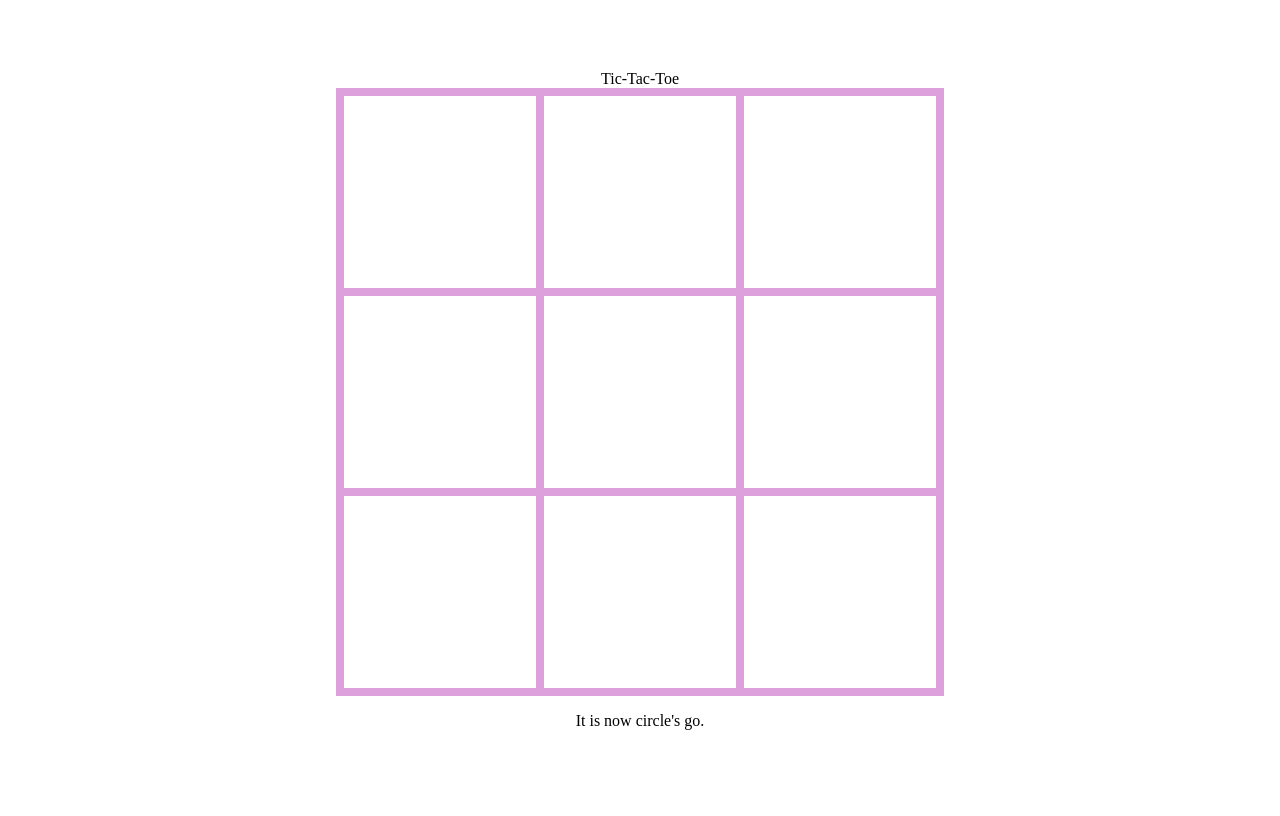
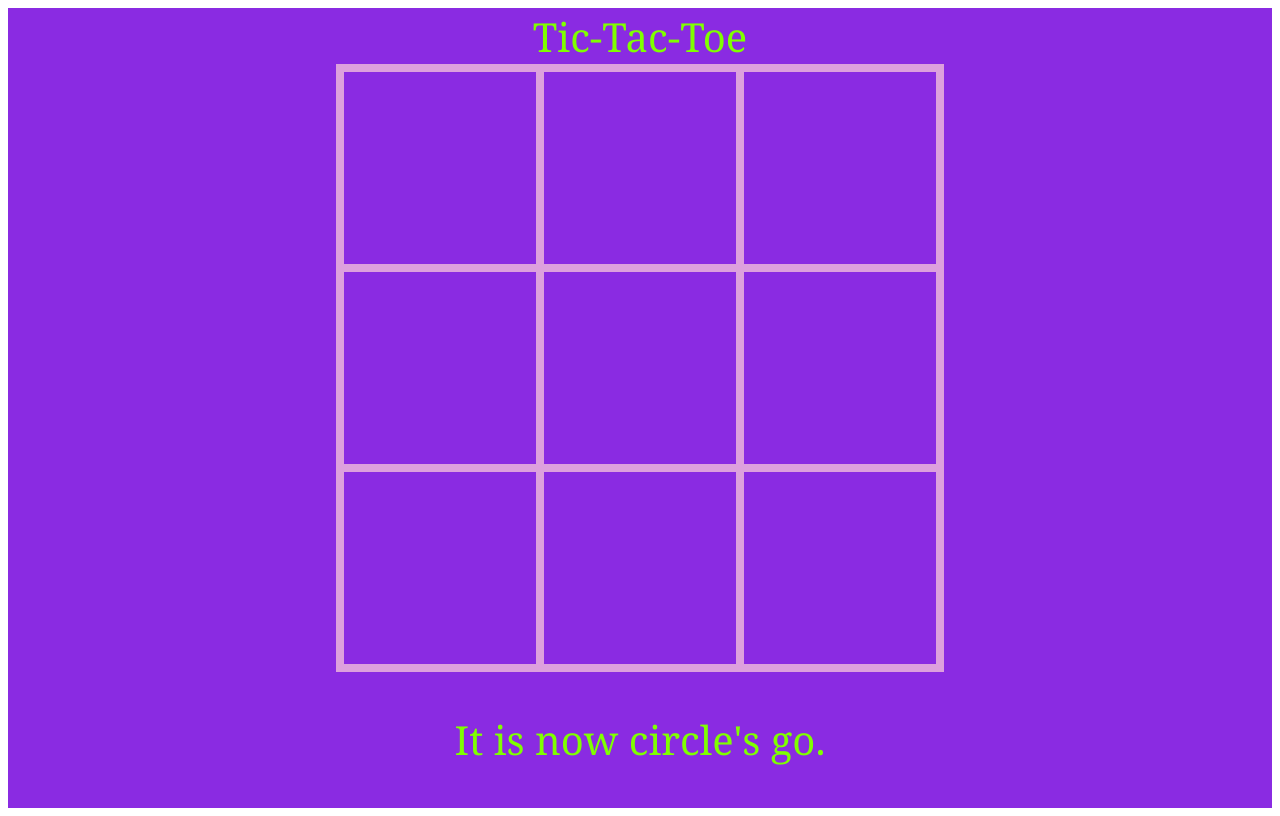
Before and after one commit to Arielthecoder/react-game, a React (Create React App) app: page / in a window 1280 px wide. Built offline with nearby package versions, Linux system fonts and the light colour scheme.

Commit message:
changing css

```diff
--- a/src/App.jsx
+++ b/src/App.jsx
@@ -1,4 +1,4 @@
-import React, { useState } from "react";
+import React, { useState, useEffect} from "react";
 import Box from "./components/Box";
 
 const App = () => {
@@ -8,14 +8,39 @@ const App = () => {
 
   const message = "It is now " + result + "'s go.";
 
+  const finalScore = () => {
+    const winning = [
+      [0,1,2], [3,4,5], [6.7,8], [0,3,6], [1,4,7], [2,5,8], [0,4,8], [2,4,6]
+    ]
+    winning.forEach(array =>
+      {
+        let circleWins = array.every(board => boards[board] === "circle")
+        if(circleWins){
+          setWinnerMessage("Circle Wins!")
+          return
+        }
+      })
+      winning.forEach(array =>
+        {
+          let crossWins = array.every(board => boards[board] === "cross")
+          if(crossWins){
+            setWinnerMessage("Cross Wins!")
+            return
+          }
+        })
+  }
+  useEffect(() => {
+  finalScore()
+  }, [boards])
+
   return (
     <div className="app">
-      <header>Tic-Tac-Toe</header>
+      <header className="changing">Tic-Tac-Toe</header>
       <div className="gamebox">
         {boards.map((board, index) =>
-          <Box key={index} id={index} board={board} setBoards={setBoards} result={result} setResult={setResult} boards={boards}/>)}
+          <Box key={index} id={index} board={board} setBoards={setBoards} result={result} setResult={setResult} boards={boards} winnerMessage={winnerMessage}/>)}
       </div>
-      <p>{message}</p>
+      <p className="fonting">{winnerMessage || message}</p>
     </div>
   );
 };
--- a/src/components/Box.jsx
+++ b/src/components/Box.jsx
@@ -1,4 +1,4 @@
-const Box = ({ id, board, setBoard, result, setResult, boards }) => {
+const Box = ({ id, board, setBoards, result, setResult, boards, winnerMessage }) => {
     const handleClick = (e) => {
         const take = e.target.firstChild.classList.contains("circle") ||
             e.target.firstChild.classList.contains("square")
@@ -25,11 +25,12 @@ const Box = ({ id, board, setBoard, result, setResult, boards }) => {
         }
 
         })
-        setBoard(changeBoard)
+        setBoards(changeBoard)
     }
 
     return (
-        <div className="square" id={id} onClick={handleClick}>
+        <div className="square" id={id} onClick={
+            !winnerMessage && handleClick}>
             <div className={board}></div>
             </div>
 
--- a/src/index.css
+++ b/src/index.css
@@ -6,6 +6,7 @@
   align-items: center;
   height: 100vh;
   flex-direction: column;
+  background-color: blueviolet;
 }
 
 .gamebox {
@@ -60,3 +61,14 @@
   margin-top: -15%;
   width: 100%;
 }
+
+.changing {
+  font-family: Georgia, 'Times New Roman', Times, serif;
+  font-size: 40px;
+  color: chartreuse;
+}
+.fonting {
+  font-family: Georgia, 'Times New Roman', Times, serif;
+  font-size: 40px;
+  color: chartreuse;
+}
```
